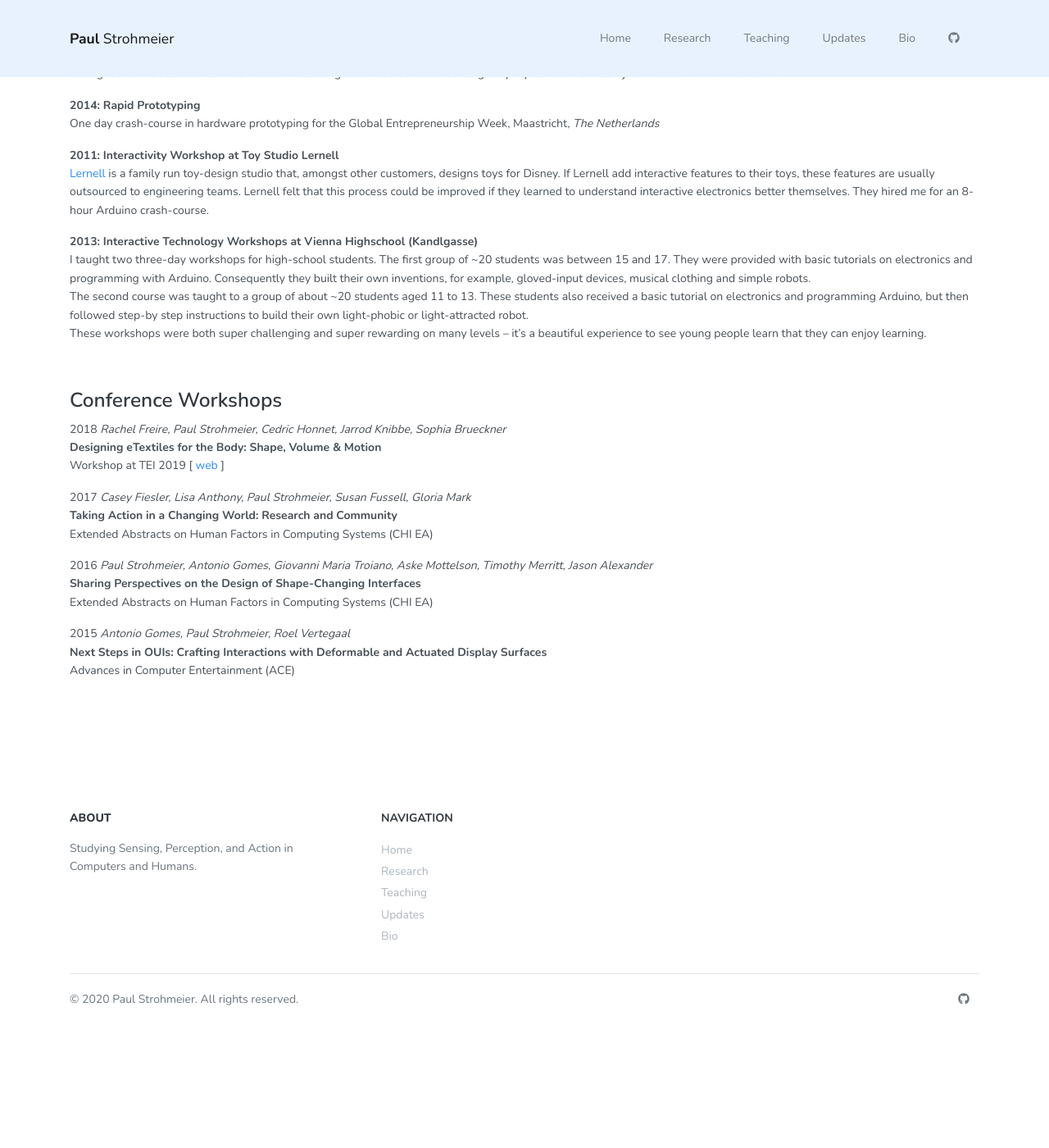
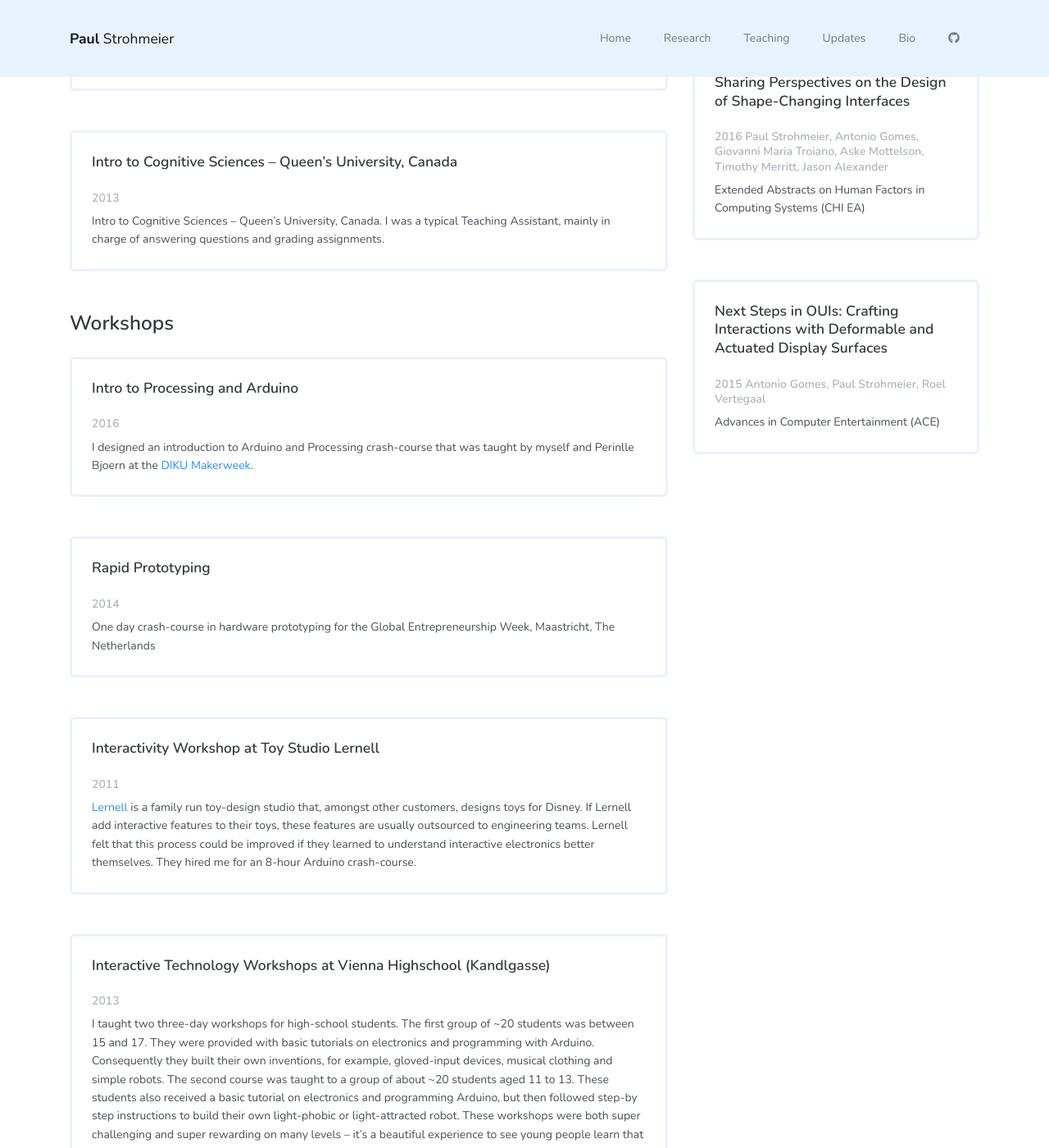
Before and after one commit to fkeel/fkeel.gitub.io, a Jekyll site: the page built from teaching.html, in a window 1280 px wide and 1400 px high, scrolled down 651 px. Shown: the whole window at 82% size. Built offline with Jekyll 4.4.1, drawn with Linux system fonts in a browser that asks for light colours; before the commit the page ends 1902 px from its top, so only the background shows below that; some of the changed text lies outside the part shown.

Commit message:
Teaching page revamp

```diff
--- a/index.html
+++ b/index.html
@@ -5,8 +5,9 @@ layout: index
 <section class="slice">
     <div class="row">
     <div class="col-lg-6 col-md-10">
-       {% assign card = site.data.home_cards.left_top %}
+      {% assign card = site.data.home_cards.left_top %}
       <h3 class="mb-4">{{ card.title }}</h3>
+
       {% assign home_updates = site.data.updates %}
       {% for data in home_updates limit:4 %}
       <div class="card card-pricing mb-5 popular-secondary">
--- a/teaching.html
+++ b/teaching.html
@@ -3,46 +3,46 @@ layout: page
 title: Teaching
 subtitle: Studying Sensing, Perception, and Action in Computers and Humans
 ---
-<section class="slice slice-lg">
 
-<div>
-   <p>I believe learning is an active process and I believe trying and failing and trying again is an important part of it. I enjoy providing students with the tools and resources they need to teach themselves, and guiding them based on my own learning experiences.</p>
-<p>&nbsp;</p>
-<h3>Courses</h3>
-<p><b>2017, 2018: User Interface Technologies – University of Copenhagen</b><br>
-<a href="http://studies.ku.dk/masters/computer-science/programme-structure/recommended_studytracks/hci/">User Interface Technologies (UIT)</a> is the hardware-focused Master level HCI course offered by the Department of Computer Science. I completely redesigned this course from bottom up. My personal aim of the course was for students to build a physical research prototype, learn how to position their own work relative to current research narratives, and communicate it effectively. In addition to the hardware-prototyping focus of the course, there is a strong emphasis on writing skills. Students work in groups of 3 – 4 on weekly assignments which build upon each other, culminating in a research paper and working demo.</p>
-<p><strong>2014: Computing and Creative Arts – Queen’s Universit</strong><br>
-<a href="http://www.cs.queensu.ca/applicants/coca/">Computing and Creative Arts (COCA201)</a> is the core course of the interdisciplinary Arts &amp; Computer Science Bachelor program of the same name offered at Queen’s University. I taught this course together with Antonio Gomes. We focused on kinetic art &amp; shape changing interfaces. The course is very hands on, the final assignment that each group of 2 – 4 students submits is an interactive art-piece that is publicly exhibited. Two of the groups we taught consequently presented their work at ACE’14<br>
-<a name="workshops"></a><br>
-<strong>2013: Intro to Cognitive Sciences – Queen’s University, Canada</strong><br>
-I was a typical Teaching Assistant, mainly in charge of answering questions and grading assignments.</p>
-<p><b>&nbsp;</b></p>
-<h3>Workshops</h3>
-<p><strong>2016: Intro to Processing and Arduino</strong><br>
-I designed an introduction to Arduino and Processing crash-course that was taught by myself and Perinlle Bjoern at the <a href="http://ccc.ku.dk/news/makerspace-ucph/">DIKU Makerweek</a>.</p>
-<p><strong>2014: Rapid Prototyping</strong><br>
-One day crash-course in hardware prototyping for the Global Entrepreneurship Week, Maastricht, <em>The Netherlands</em></p>
-<p><b>2011: Interactivity Workshop at Toy Studio Lernell<br>
-</b> <a href="http://www.lernell.com/">Lernell</a><span> is a family run toy-design studio that, amongst other customers, designs toys for Disney. If Lernell add interactive features to their toys, these features are usually outsourced to engineering teams. Lernell felt that this process could be improved if they learned to understand interactive electronics better themselves. They hired me for an 8-hour Arduino crash-course.</span></p>
-<p><strong>2013: Interactive Technology Workshops at Vienna Highschool (Kandlgasse)</strong><br>
-I taught two three-day workshops for high-school students. The first group of ~20 students was between 15 and 17. They were provided with basic tutorials on electronics and programming with Arduino. Consequently they built their own inventions, for example, gloved-input devices, musical clothing and simple robots.<br>
-The second course was taught to a group of about ~20 students aged 11 to 13. These students also received a basic tutorial on electronics and programming Arduino, but then followed step-by step instructions to build their own light-phobic or light-attracted robot.<br>
-These workshops were both super challenging and super rewarding on many levels – it’s a beautiful experience to see young people learn that they can enjoy learning.</p>
-<p>&nbsp;</p>
-<p><a name="academic"></a></p>
-<h3>Conference Workshops</h3>
-<p>2018 <em>Rachel Freire, Paul Strohmeier, Cedric Honnet, Jarrod Knibbe, Sophia Brueckner</em><br>
-<strong>Designing eTextiles for the Body: Shape, Volume &amp; Motion</strong><br>
-Workshop at TEI 2019 [ <a href="https://3dtextiles.github.io/">web </a>]</p>
-<p>2017 <em>Casey Fiesler, Lisa Anthony, Paul Strohmeier, Susan Fussell, Gloria Mark</em><br>
-<strong>Taking Action in a Changing World: Research and Community</strong><br>
-Extended Abstracts on Human Factors in Computing Systems (CHI EA)</p>
-<p>2016 <em>Paul Strohmeier, Antonio Gomes, Giovanni Maria Troiano, </em><em>Aske Mottelson, Timothy Merritt, Jason Alexander</em><br>
-<strong>Sharing Perspectives on the Design of Shape-Changing Interfaces</strong><br>
-Extended Abstracts on Human Factors in Computing Systems (CHI EA)</p>
-<p>2015 <em>Antonio Gomes, Paul Strohmeier, Roel Vertegaal</em><br>
-<strong>Next Steps in OUIs: Crafting Interactions with Deformable and Actuated Display Surfaces</strong><br>
-Advances in Computer Entertainment (ACE)</p>
-  </div>
+<section class="slice">
+    <div class="row">
+    <div class="col-lg-8 col-md-12">
+      {% assign card_list = site.data.teaching.courses %}
+      <h3 class="mb-4">{{ site.data.teaching.courses.title }}</h3>
+      {% for data in site.data.teaching.courses.list %}
+      <div class="card card-pricing mb-5 popular-secondary">
+          <div class="card-body">
+              <h5 class="heading heading-5 strong-600 mb-4">{{ data.title }}</h5>
+              <h6 class="text-muted">{{ data.year }}</h6>
+              <p class="card-text">{{ data.description }}</p>
+          </div>
+        </div>
+      {% endfor %}
 
+      {% assign card_list = site.data.teaching.workshops %}
+      <h3 class="mb-4">{{ site.data.teaching.workshops.title }}</h3>
+      {% for data in site.data.teaching.workshops.list %}
+      <div class="card card-pricing mb-5 popular-secondary">
+          <div class="card-body">
+              <h5 class="heading heading-5 strong-600 mb-4">{{ data.title }}</h5>
+              <h6 class="text-muted">{{ data.year }}</h6>
+              <p class="card-text">{{ data.description }}</p>
+          </div>
+        </div>
+      {% endfor %}
+    </div>
+
+    <div class="col-lg-4 col-md-12">
+      {% assign card_list = site.data.teaching.conference_workshops %}
+      <h3 class="mb-4">{{ site.data.teaching.conference_workshops.title }}</h3>
+      {% for data in site.data.teaching.conference_workshops.list %}
+      <div class="card card-pricing mb-5 popular-secondary">
+          <div class="card-body">
+              <h5 class="heading heading-5 strong-600 mb-4">{{ data.title }}</h5>
+              <h6 class="text-muted">{{ data.year }} {{ data.authors }}</h6>
+              <p class="card-text">{{ data.venue }}</p>
+          </div>
+        </div>
+      {% endfor %}
+    </div>
 </section>
--- a/updates.html
+++ b/updates.html
@@ -5,7 +5,7 @@ layout: index
 <section class="slice">
     <div class="row">
     <div class="col-lg-9 col-md-9">
-      {% assign card = site.data.home_cards.left_top %}
+      {% assign card = site.data.home_updates.left_top %}
       <h3 class="mb-4">{{ card.title }}</h3>
       {% assign home_updates = site.data.updates %}
       {% for data in home_updates %}
```
Also changed, not shown: _data/teaching.yaml (added, +64 -0 lines).
